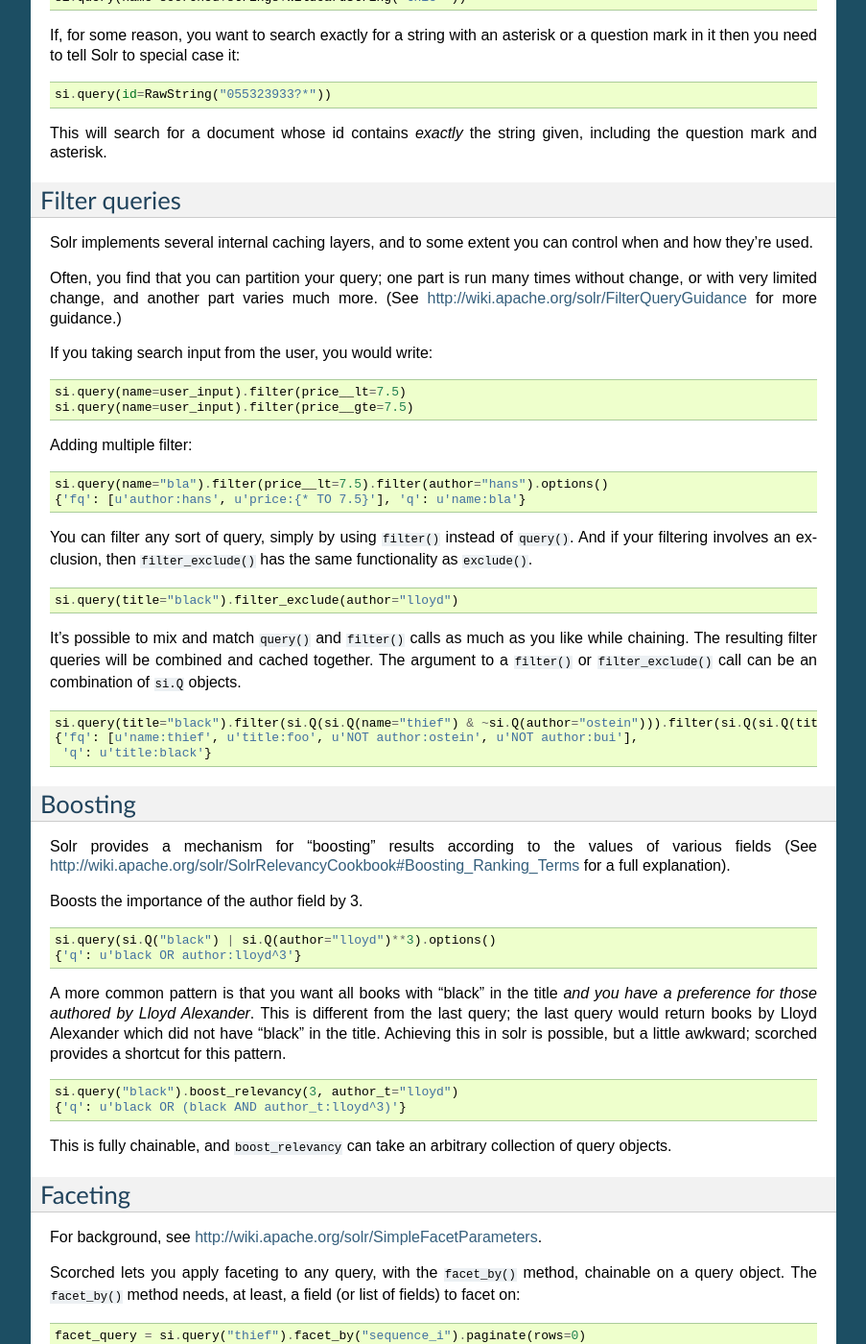
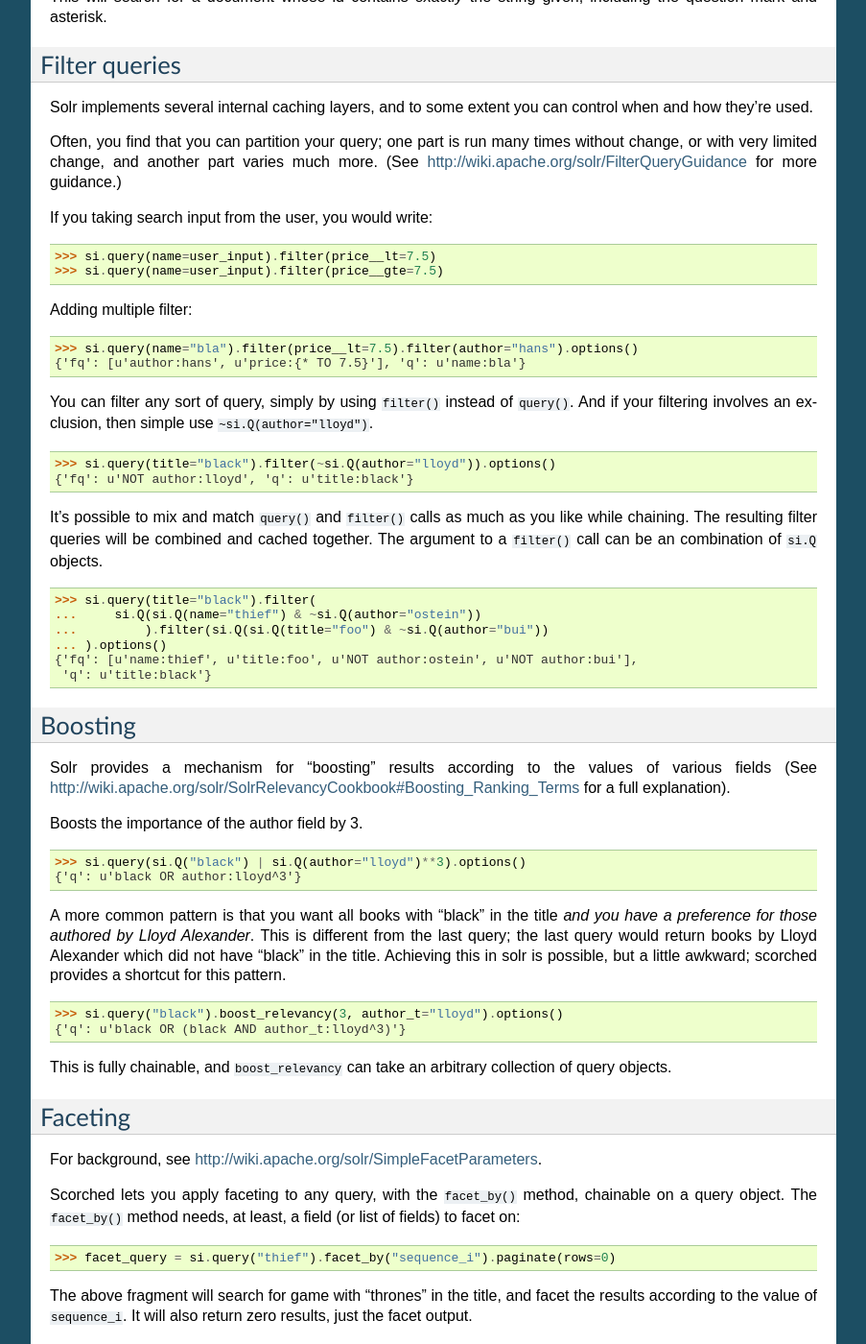
Before and after one commit to lugensa/scorched, a Sphinx documentation site: the page built from docs/query.rst, in a window 1280 px wide and 1400 px high, scrolled down 6281 px. Shown: the whole window at 96% size, without its empty margins (198-1101 px from the left). Built offline with Sphinx 7.4.7, drawn with Linux system fonts in a browser that asks for light colours; some of the changed text lies outside the part shown.

Commit message:
added more doku removed redundant functions cleaned up api a bit

```diff
--- a/docs/query.rst
+++ b/docs/query.rst
@@ -48,32 +48,32 @@
 
 ::
 
-    si.query("thief")
+    >>> si.query("thief")
 
 Maybe you want to search in the (non-default) field author for authors called
 Martin
 
 ::
 
-    si.query(author="rick")
+    >>> si.query(author="rick")
 
 Maybe you want to search for books with "thief" in their title, by an author
 called "rick".
 
 ::
 
-    si.query(name="thief", author="rick")
+    >>> si.query(name="thief", author="rick")
 
 Perhaps your initial, default, search is more complex, and has more than one
 word in it:
 
 ::
 
-    si.query(name="lightning").query(name="thief")
+    >>> si.query(name="lightning").query(name="thief")
 
 A easy way to see what sunburnt is producing is to call ``options``::
 
-    si.query(name="lightning").query(name="thief").options()
+    >>> si.query(name="lightning").query(name="thief").options()
     {'q': u'name:lightning AND name:thief'}
 
 Executing queries
@@ -86,7 +86,7 @@
 
 ::
 
-    response = si.query("thief").execute()
+    >>> response = si.query("thief").execute()
 
 This will return a ``SolrResponse`` object. If you treat this object as a list,
 then each member of the list will be a document, in the form of a Python
@@ -120,14 +120,14 @@
 
 ::
 
- class Book:
-     def __init__(self, name, author, **other_kwargs):
-         self.title = name
-         self.author = author
-         self.other_kwargs = other_kwargs
-
-     def __repr__(self):
-         return 'Book("%s", "%s")' % (title, author)
+    >>> class Book:
+    ...     def __init__(self, name, author, **other_kwargs):
+    ...         self.title = name
+    ...         self.author = author
+    ...         self.other_kwargs = other_kwargs
+    ...
+    ...     def __repr__(self):
+    ...         return 'Book("%s", "%s")' % (title, author)
 
 
 You can tell scorched to give you ``Book`` instances back by telling
@@ -137,7 +137,6 @@
 
     >>> for result in si.query(“game”).execute(constructor=Book):
     ...     print result
-
     Book("The Lightning Thief", "Rick Riordan")
 
 The ``constructor`` argument most often will be a class, but it can be any
@@ -176,7 +175,7 @@
 
 ::
 
-    si.query("black").paginate(start=10, rows=30)
+    >>> si.query("black").paginate(start=10, rows=30)
 
 Returning different fields
 --------------------------
@@ -187,16 +186,16 @@
 
 ::
 
-    si.query("game").field_limit("id")
-    si.query("game").field_limit(["id", "name"])
+    >>> si.query("game").field_limit("id")
+    >>> si.query("game").field_limit(["id", "name"])
 
 You can use the same option to get hold of the relevancy score that Solr
 has calculated for each document in the query:
 
 ::
 
-    si.query("game").field_limit(score=True) # Return the score alongside each document
-    si.query("game").field_limit("id", score=True") # return just the id and score.
+    >>> si.query("game").field_limit(score=True) # Return the score alongside each document
+    >>> si.query("game").field_limit("id", score=True") # return just the id and score.
 
 The results appear just like the normal dictionary responses, but with a different
 selection of fields.
@@ -228,7 +227,7 @@
 
 ::
 
-    si.query(sequence_i=1)
+    >>> si.query(sequence_i=1)
 
 Comparison queries
 ~~~~~~~~~~~~~~~~~~
@@ -237,7 +236,7 @@
 
 ::
 
-    si.query(price__lt=7)
+    >>> si.query(price__lt=7)
 
 Notice the double-underscore separating "price" from "lt". It will search for
 all books whose price is less than 7. You can do similar searches on any float
@@ -271,7 +270,7 @@
 
 ::
 
-    si.query(price__any=True)
+    >>> si.query(price__any=True)
 
 Will search for a book which has *any* price. Why would you do this? Well, if
 you had a schema where price was *optional*, then this search would return all
@@ -290,7 +289,7 @@
 
 ::
 
-    si.query(date_dt=datetime.datetime(2006, 02, 13))
+    >>> si.query(date_dt=datetime.datetime(2006, 02, 13))
 
 Will search for items whose manufacture date is *exactly* zero microseconds
 after midnight on the 13th February, 2006.
@@ -300,10 +299,10 @@
 ::
 
     # all items after the 1st January 2006
-    si.query(date_dt__gt=datetime.datetime(2006, 1, 1))
+    >>> si.query(date_dt__gt=datetime.datetime(2006, 1, 1))
 
     # all items in Q1 2006.
-    si.query(date_dt__range=(datetime.datetime(2006, 1, 1), datetime.datetime(2006, 4, 1))
+    >>> si.query(date_dt__range=(datetime.datetime(2006, 1, 1), datetime.datetime(2006, 4, 1))
 
 The argument to a date query can be any object that looks roughly like a Python
 ``datetime`` object or a string in W3C Datetime notation
@@ -311,9 +310,9 @@
 
 ::
 
-    si.query(date_dt__gte="2006")
-    si.query(date_dt__lt="2009-04-13")
-    si.query(date_dt__range=("2010-03-04 00:34:21", "2011-02-17 09:21:44"))
+    >>> si.query(date_dt__gte="2006")
+    >>> si.query(date_dt__lt="2009-04-13")
+    >>> si.query(date_dt__range=("2010-03-04 00:34:21", "2011-02-17 09:21:44"))
 
 Boolean fields
 ~~~~~~~~~~~~~~
@@ -323,7 +322,7 @@
 
 ::
 
-    si.query("thief", inStock=True)
+    >>> si.query("thief", inStock=True)
 
 
 Sorting results
@@ -336,52 +335,31 @@
 
 ::
 
-    si.query("thief").sort_by("price") # Sort by ascending price
-    si.query("thief").sort_by("-price") # Sort by descending price (because of the minus sign)
+    >>> si.query("thief").sort_by("price") # ascending price
+    >>> si.query("thief").sort_by("-price") # descending price
 
 You can also sort on multiple factors:
 
 ::
 
-    si.query("thief").sort_by("-price").sort_by("score")
+    >>> si.query("thief").sort_by("-price").sort_by("score")
 
 This query will sort first by descending price, and then by increasing "score"
 (which is what solr calls relevancy).
 
 
-Excluding results from queries
-------------------------------
-
-If we want to *exclude* results by some criteria we use the ``exclude`` function.
-
-::
-
-    si.exclude(author="Rick Riordan")
-
-``exclude()`` methods chain in the same way as ``query()`` methodms, so you can
-mix and match. Return all books costing more than 7, except for those authored
-by Rick Riordan.
-
-::
-
-    si.query(price__gt=7).exclude(author_t="Rick Riordan")
-
-.. _optional-terms:
-
-Optional terms and combining queries
-------------------------------------
+Complex queries
+---------------
 
 Scorched queries can be chained together in all sorts of ways, with
-query and exclude terms being applied. So far, you've only seen
-examples which have compulsory terms, either positive (``query()``)
-or negative(``exclude()``).
+query terms being applied.
 
 What we do is construct two *query objects*, one for each condition, and ``OR``
 them together.
 
 ::
 
-    si.query(si.Q("thief") | si.Q("sea"))
+    >>> si.query(si.Q("thief") | si.Q("sea"))
 
 The ``Q`` object can contain an arbitrary query, and can then be combined using
 Boolean logic (here, using ``|``, the OR operator). The result can then be
@@ -395,15 +373,26 @@
 
 ::
 
-    query = si.query(si.Q(si.Q("thief") & ~si.Q(author="ostein")) \
+    >>> query = si.query(si.Q(si.Q("thief") & ~si.Q(author="ostein")) \
     | si.Q(si.Q("foo") & ~si.Q(author="bui")))
 
 Which will producse this query:
 
 ::
 
-    query.options()
+    >>> query.options()
     {'q': u'(thief AND (*:* AND NOT author:ostein)) OR (foo AND (*:* AND NOT author:bui))'}
+
+
+Excluding results from queries
+------------------------------
+
+If we want to *exclude* results by some criteria we use the ``~si.Q()``.
+
+::
+
+    >>> si.query(~si.Q(author="Rick Riordan"))
+
 
 Wildcard searching
 ------------------
@@ -415,14 +404,14 @@
 
 ::
 
-    si.query(name=scorched.strings.WildcardString("thie*"))
+    >>> si.query(name=scorched.strings.WildcardString("thie*"))
 
 If, for some reason, you want to search exactly for a string with an asterisk
 or a question mark in it then you need to tell Solr to special case it:
 
 ::
 
-    si.query(id=RawString("055323933?*"))
+    >>> si.query(id=RawString("055323933?*"))
 
 This will search for a document whose id contains *exactly* the string given,
 including the question mark and asterisk.
@@ -442,31 +431,35 @@
 
 ::
 
-    si.query(name=user_input).filter(price__lt=7.5)
-    si.query(name=user_input).filter(price__gte=7.5)
+    >>> si.query(name=user_input).filter(price__lt=7.5)
+    >>> si.query(name=user_input).filter(price__gte=7.5)
 
 Adding multiple filter::
 
-    si.query(name="bla").filter(price__lt=7.5).filter(author="hans").options()
+    >>> si.query(name="bla").filter(price__lt=7.5).filter(author="hans").options()
     {'fq': [u'author:hans', u'price:{* TO 7.5}'], 'q': u'name:bla'}
 
 
 You can filter any sort of query, simply by using ``filter()`` instead of
-``query()``. And if your filtering involves an exclusion, then
-``filter_exclude()`` has the same functionality as ``exclude()``.
+``query()``. And if your filtering involves an exclusion, then simple use
+``~si.Q(author="lloyd")``.
 
 ::
 
-    si.query(title="black").filter_exclude(author="lloyd")
+    >>> si.query(title="black").filter(~si.Q(author="lloyd")).options()
+    {'fq': u'NOT author:lloyd', 'q': u'title:black'}
 
 It's possible to mix and match ``query()`` and ``filter()`` calls as much as
 you like while chaining. The resulting filter queries will be combined and
-cached together. The argument to a ``filter()`` or ``filter_exclude()`` call
-can be an combination of ``si.Q`` objects.
+cached together. The argument to a ``filter()`` call can be an combination of
+``si.Q`` objects.
 
 ::
 
-    si.query(title="black").filter(si.Q(si.Q(name="thief") & ~si.Q(author="ostein"))).filter(si.Q(si.Q(title="foo") & ~si.Q(author="bui"))).options()
+    >>> si.query(title="black").filter(
+    ...     si.Q(si.Q(name="thief") & ~si.Q(author="ostein"))
+    ...         ).filter(si.Q(si.Q(title="foo") & ~si.Q(author="bui"))
+    ... ).options()
     {'fq': [u'name:thief', u'title:foo', u'NOT author:ostein', u'NOT author:bui'],
      'q': u'title:black'}
 
@@ -483,7 +476,7 @@
 
 ::
 
-    si.query(si.Q("black") | si.Q(author="lloyd")**3).options()
+    >>> si.query(si.Q("black") | si.Q(author="lloyd")**3).options()
     {'q': u'black OR author:lloyd^3'}
 
 
@@ -495,7 +488,7 @@
 
 ::
 
-    si.query("black").boost_relevancy(3, author_t="lloyd")
+    >>> si.query("black").boost_relevancy(3, author_t="lloyd").options()
     {'q': u'black OR (black AND author_t:lloyd^3)'}
 
 This is fully chainable, and ``boost_relevancy`` can take an arbitrary
@@ -512,7 +505,7 @@
 
 ::
 
-    facet_query = si.query("thief").facet_by("sequence_i").paginate(rows=0)
+    >>> facet_query = si.query("thief").facet_by("sequence_i").paginate(rows=0)
 
 The above fragment will search for game with "thrones" in the title, and facet
 the results according to the value of ``sequence_i``. It will also return zero
@@ -532,7 +525,7 @@
 
 ::
 
-    si.query(...).facet_by(fields=["field1", "field2, ...])
+    >>> si.query(...).facet_by(fields=["field1", "field2, ...])
 
 The ``facet_fields`` dictionary will have more than one key.
 
@@ -541,7 +534,8 @@
 
 ::
 
-    fields, prefix, sort, limit, offset, mincount, missing, method, enum.cache.minDf
+    fields, prefix, sort, limit, offset, mincount, missing, method,
+    enum.cache.minDf
 
 All of these can be used as keyword arguments to the ``facet()`` call, except
 of course the last one since it contains periods. To pass keyword arguments
@@ -549,7 +543,7 @@
 
 ::
 
-    facet(**{"enum.cache.minDf":25})
+    >>> facet(**{"enum.cache.minDf":25})
 
 You can also facet on the result of one or more queries, using the
 ``facet_query()`` method. For example:
@@ -668,16 +662,6 @@
 We can read the above result as saying that under the ``mlt()`` parameters
 requested, there was only one document similar to the search result.
 
-In this case, only one document was returned by the original query, In this
-case, there is a shortcut attribute: ``more_like_this`` instead of
-``more_like_these``.
-
-::
-
-    >>> print mlt_query.execute().more_like_this.docs
-    [{'author_t': u'Orson Scott Card',
-    ...
-
 To avoid having to do the extra dictionary lookup.
 
 ``mlt()`` also takes a list of options (see the Solr documentation for a full explanation);
```
Also changed, not shown: other parts of docs/query.rst (+2 -2 lines), CHANGES.rst (+12 -0 lines), docs/mlt.rst (+6 -4 lines), docs/usage.rst (+28 -28 lines), 6 other files.
